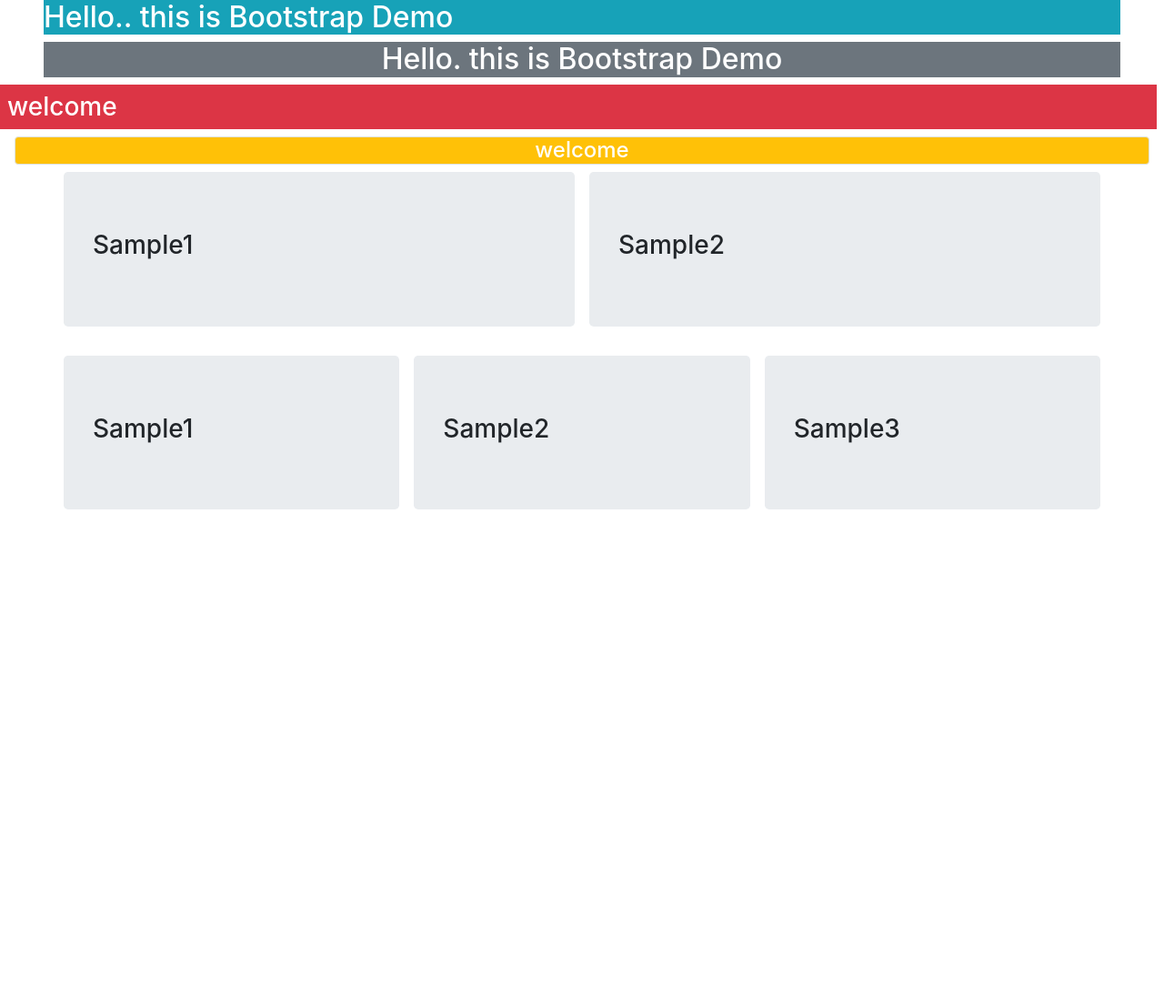
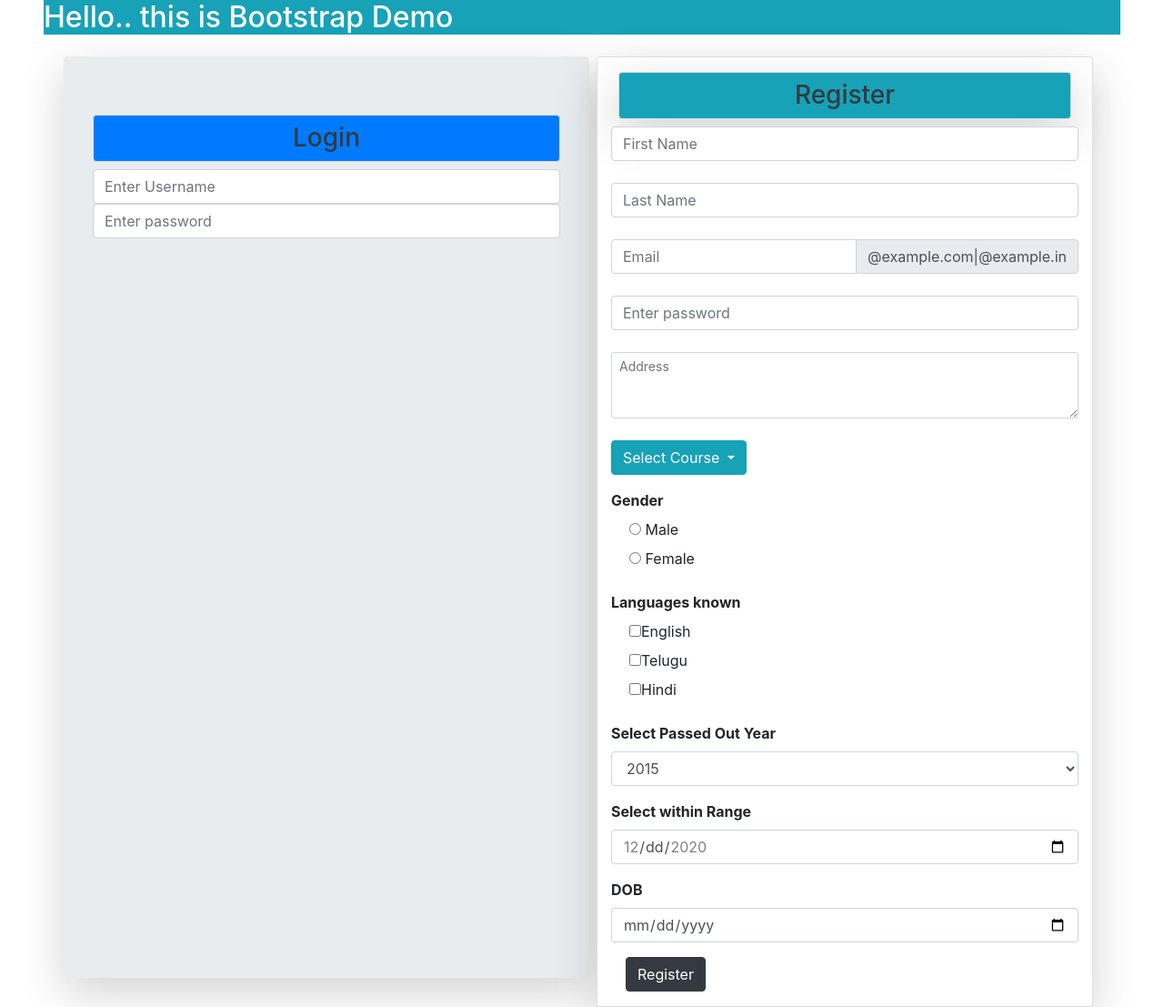
Before and after one commit to archanaelisala/DjangoToT_2020, a Django app: page /bootstrapex2 in a window 1280 px wide. Shown: the whole page at 91% size. Before the commit the page ends 560 px from the top, so only its background shows below. Run offline with Django 3.2, Linux system fonts and the light colour scheme; some libraries are stand-ins or nearby versions.

Commit message:
day7 task

```diff
--- a/djtot/templates/fy/bootstrap.html
+++ b/djtot/templates/fy/bootstrap.html
@@ -7,14 +7,19 @@
 	  <link rel="stylesheet" href="https://maxcdn.bootstrapcdn.com/bootstrap/4.5.2/css/bootstrap.min.css">
 	  <script src="https://ajax.googleapis.com/ajax/libs/jquery/3.5.1/jquery.min.js"></script>
 	  <script src="https://maxcdn.bootstrapcdn.com/bootstrap/4.5.2/js/bootstrap.min.js"></script>
+	  <meta name="viewport" content="width=device-width, initial-scale=1">
+	    <link rel="stylesheet" href="https://maxcdn.bootstrapcdn.com/bootstrap/4.5.2/css/bootstrap.min.css">
+	    <script src="https://ajax.googleapis.com/ajax/libs/jquery/3.5.1/jquery.min.js"></script>
+	    <script src="https://cdnjs.cloudflare.com/ajax/libs/popper.js/1.16.0/umd/popper.min.js"></script>
+	    <script src="https://maxcdn.bootstrapcdn.com/bootstrap/4.5.2/js/bootstrap.min.js"></script>
 </head>
 <body>
 	<h2 class="mx-5 bg-info text-white">Hello.. this is Bootstrap Demo</h2>
-	<h2 class="mx-5 bg-secondary text-white  text-center">Hello. this is Bootstrap Demo</h2>
+	<!-- <h2 class="mx-5 bg-secondary text-white  text-center">Hello. this is Bootstrap Demo</h2>
 	<h3 class="bg-danger text-white p-2 mr-2">welcome</h3>
 	<h4 class="bg-warning text-white text-center ml-3 mr-3 border rounded">welcome</h4>
 
-	<div class="container">
+	 <div class="container">
 
 		<div class="row">
 			<div class="jumbotron col mr-2">
@@ -43,8 +48,123 @@
 			</div>
 
 		</div>
-	</div>
+	</div>-->
+    <div class="container">
+    	<div class="row">
+    		<div class="jumbotron col mr-2 mt-3 shadow-lg">
+    			<h3 class="bg-primary text-center p-2 text-dark border rounded">Login</h3>
+    			<form>
+    				<input type="text" name="" placeholder="Enter Username" class="form-control">
+    				<input type="password" name="" class="form-control" placeholder="Enter password">
+    			</form>
 
+    		</div>
+    		<div class="card col mr-2 mt-3 shadow-lg">
+    			<h3 class="bg-info mx-2 mt-3 text-center p-2 text-dark border rounded shadow-lg">Register</h3>
+    			<form>
+    				<input type="text" name="fname" placeholder="First Name" class="form-control"><br>
+    				<input type="text" name="lname" placeholder="Last Name" class="form-control"><br>
+
+    				<div class="input-group">
+    					<input type="text" name="" placeholder="Email" class="form-control">
+    					<div class="input-group-append">
+    				        <span class="input-group-text">@example.com|@example.in</span>
+    					</div>
+    				</div><br>
+    				<input type="password" name="" placeholder="Enter password" class="form-control"><br>
+    				<textarea rows="3" id="Address" class="form-control form-control-sm" placeholder="Address"></textarea><br>
+
+    				<!-- ## DROP DOWN -->
+
+    				<div class="form-group">
+    					<div class="dropdown">
+    					    <button type="button" class="btn btn-info dropdown-toggle" data-toggle="dropdown">
+    					      Select Course
+    					    </button>
+    					    <div class="dropdown-menu">
+    					      <a class="dropdown-item" href="https://www.python.org/">Python</a>
+    					      <a class="dropdown-item" href="https://www.android.com/">Android</a>
+    					      <a class="dropdown-item" href="#">Data Science</a>
+    					    </div>
+
+    					</div>
+    				</div>
+
+
+
+    				<!-- ## RADIO BUTTON -->
+
+    				<div class="form-group">
+    					<label><b>Gender</b></label>
+    					<div class="form-check">
+	    					<input type="radio" id="male" name="gender" value="male" class="mb-2 sm-2">
+	    					<label>Male</label>
+    					</div>
+    					<div class="form-check">
+	    					<input type="radio" id="female" name="gender" value="female" class="mb-2 sm-2">
+	    					<label>Female</label>
+    					</div>
+    				</div>
+
+
+    				<!-- ## CHECKBOX -->
+    				<div class="form-group">
+    					<label for="checkbox"><b>Languages known</b></label>
+    					<div class="form-check">
+    						<label class="form-check-label1" for="check1">
+    							<input type="checkbox" name="English" id="check1" value="eng">English
+    						</label>
+    					</div>
+    					<div class="form-check">
+    						<label class="form-check-label2" for="check2">
+    							<input type="checkbox" name="Telugu" id="check2" value="tel">Telugu
+    						</label>
+    					</div>
+    					<div class="form-check">
+    						<label class="form-check-label3" for="check3">
+    							<input type="checkbox" name="Hindi" id="check3" value="Hin">Hindi
+    						</label>
+    					</div>
+
+    				</div>
+
+    				<!-- ## SELECTION -->
+    				<div class="form-group">
+    				      <label for="select"><b>Select Passed Out Year</b></label>
+    				      <select class="form-control" id="select" name="Select">
+    				        <option>2015</option>
+    				        <option>2016</option>
+    				        <option>2017</option>
+    				        <option>2018</option>
+    				      </select>
+    				</div>
+
+    				<!-- ## Range -->
+    				<div class="form-group">
+    					<label><b>Select within Range</b></label>
+    					<input type="date" name="" min="2020-12-09" max="2020-12-31" class="form-control">
+
+    				</div>
+
+
+    				<!-- ## DATE OF BIRTH -->
+    				<div class="form-group">
+    					<label for="DOB"><b>DOB      </b></label>
+    					<input type="date" name="" id="DOB" placeholder="Select your DOB" class="form-control">
+    				</div>
+
+    				<div class="form-group">
+    					<button type="submit" class="btn btn-dark text-center ml-3">Register</button>
+
+    				</div>
+
+
+    			</form>
+
+    		</div>
+    	</div>
+
+    </div>
 
 </body>
 </html>
```
Also changed, not shown: djtot/static/images/background.jpg (added).
